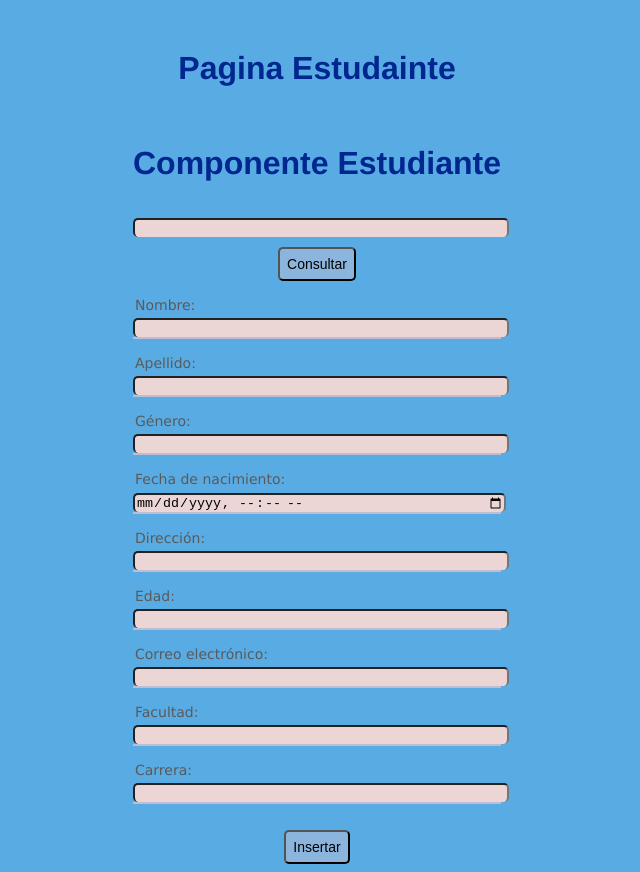
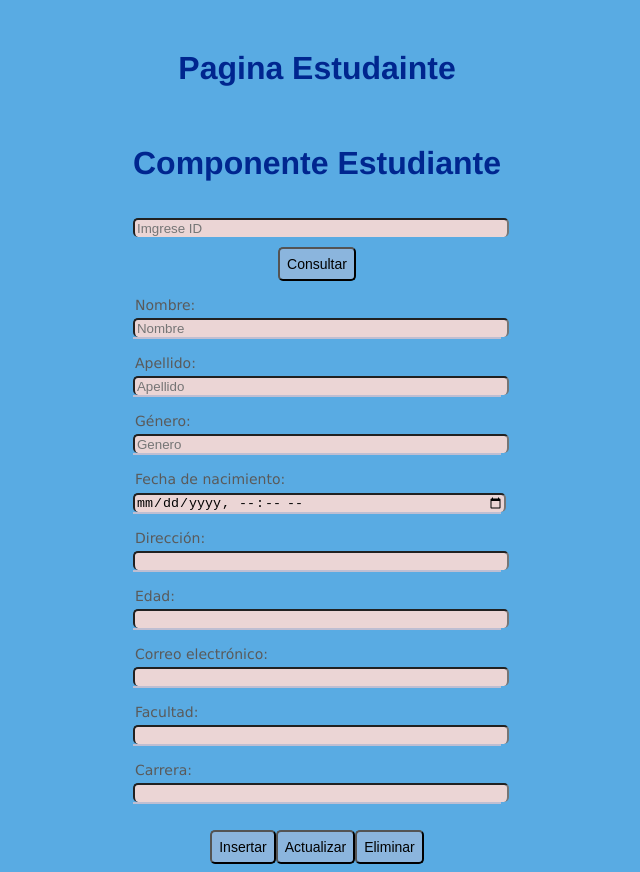
Before and after one commit to KevinDaniel97/pw_vue_u3_p5_kt, a Vue app: page / in a window 1280 px wide. Shown: the whole page, without its empty margins (323-963 px from the left). Built offline with nearby package versions, Linux system fonts and the light colour scheme.

Commit message:
taller35

```diff
--- a/src/components/Estudiante.vue
+++ b/src/components/Estudiante.vue
@@ -3,15 +3,21 @@
     <div class="formulario">
       <h1>Componente Estudiante</h1>
       <div class="consultar">
-        <input v-model="id" type="text" />
+        <input v-model="id" type="text" placeholder="Imgrese ID" />
         <div class="boton">
           <button @click="consultarPorId">Consultar</button>
         </div>
       </div>
       <div class="insertar">
-        <p type="Nombre: "><input v-model="nombre" type="text" /></p>
-        <p type="Apellido: "><input v-model="apellido" type="text" /></p>
-        <p type="Género: "><input v-model="genero" type="text" /></p>
+        <p type="Nombre: ">
+          <input v-model="nombre" type="text" placeholder="Nombre" />
+        </p>
+        <p type="Apellido: ">
+          <input v-model="apellido" type="text" placeholder="Apellido" />
+        </p>
+        <p type="Género: ">
+          <input v-model="genero" type="text" placeholder="Genero" />
+        </p>
         <p type="Fecha de nacimiento: ">
           <input v-model="fechaNacimiento" type="datetime-local" />
         </p>
@@ -24,6 +30,8 @@
         <p type="Carrera: "><input v-model="carrera" type="text" /></p>
         <div class="boton">
           <button @click="insertar">Insertar</button>
+          <button @click="actualizar">Actualizar</button>
+          <button @click="eliminar">Eliminar</button>
         </div>
       </div>
     </div>
@@ -34,6 +42,8 @@
 import {
   consultarEstudianteFachada,
   insertarFachada,
+  actualizarFachada,
+  eliminarFachada,
 } from "../helpers/clienteEstudiante.js";
 
 export default {
@@ -80,6 +90,24 @@ export default {
       };
 
       await insertarFachada(estuBody);
+    },
+    async actualizar() {
+      const body = {
+        nombre: this.nombre,
+        apellido: this.apellido,
+        genero: this.genero,
+        fechaNacimiento: this.fechaNacimiento,
+        direccion: this.direccion,
+        edad: this.edad,
+        correo: this.correo,
+        facultad: this.facultad,
+        carrera: this.carrera,
+      };
+
+      await actualizarFachada(this.id, body);
+    },
+    async eliminar() {
+      await eliminarFachada(this.id);
     },
   },
 };
--- a/src/helpers/clienteEstudiante.js
+++ b/src/helpers/clienteEstudiante.js
@@ -13,9 +13,27 @@ const insertar = (body) => {
     console.log(data)
 }
 
-export const consultarEstudianteFachada = (id) => {
-    return consultarEstudiante(id);
+const actualizar = (id, body) => {
+    axios.put(`http://localhost:8080/API/v1.0/Matricula/estudiantes/${id}`, body).then(r => r.data)
+    console.log(data)
+}
+const eliminar = async (id) => {
+    axios.delete(`http://localhost:8080/API/v1.0/Matricula/estudiantes/${id}`).then(r => r.data)
+    console.log(data)
+}
+
+//fachadas
+export const consultarEstudianteFachada = async (id) => {
+    return await consultarEstudiante(id);
 }
 export const insertarFachada = async (body) => {
     await insertar(body);
 }
+
+export const actualizarFachada = async (id, body) => {
+    await actualizar(id, body);
+}
+
+export const eliminarFachada = async (id) => {
+    await eiminar(id);
+}
```
